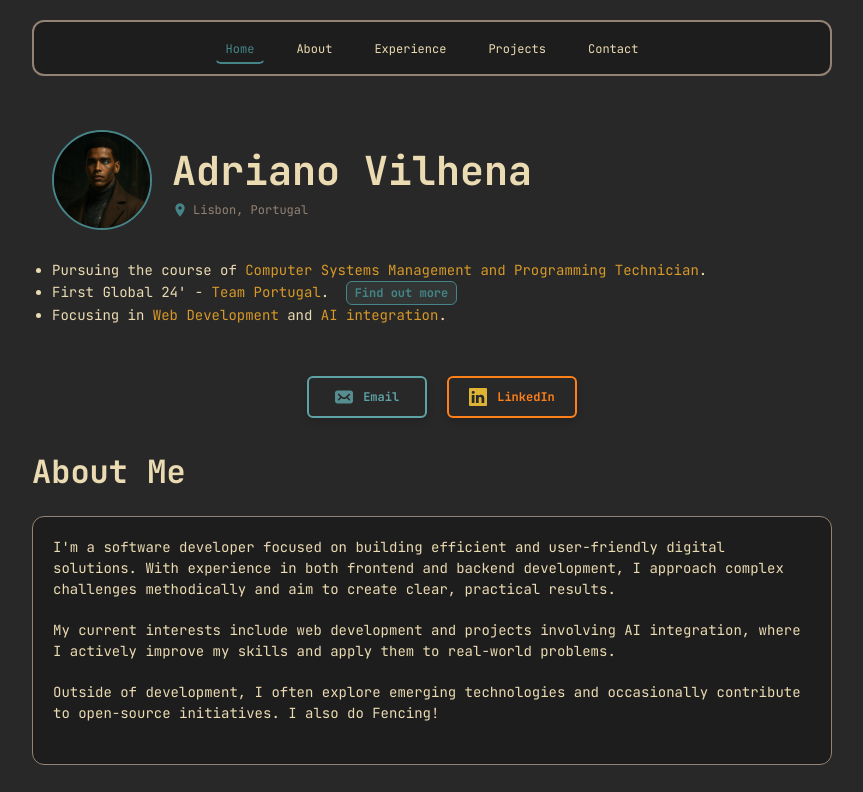
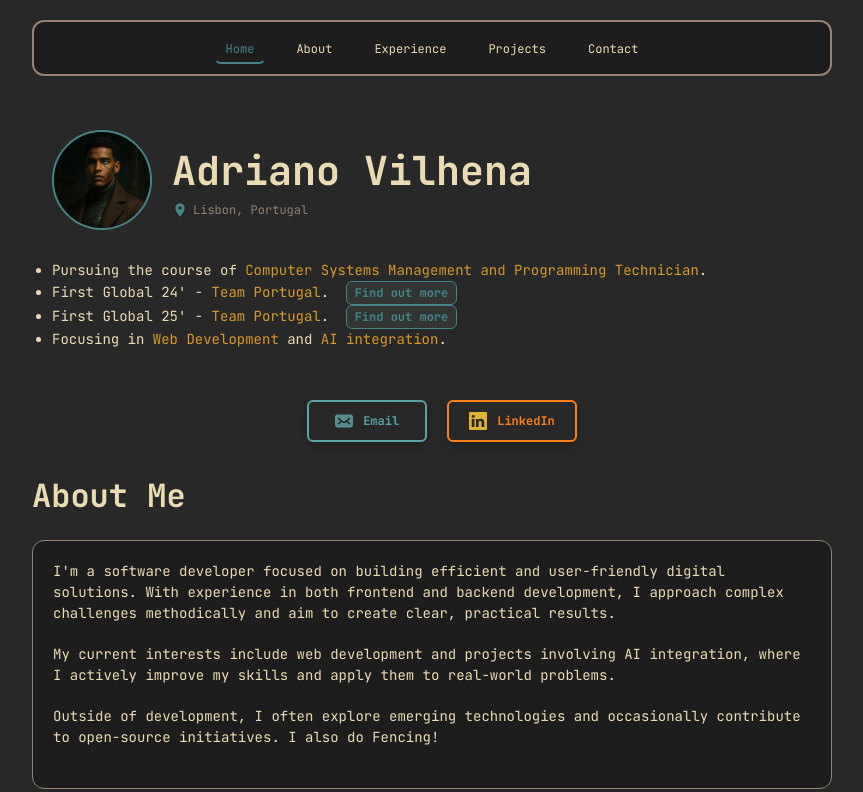
Before and after one commit to adrxLV/portfolio, a website: page index.html in a window 1280 px wide. Shown: the top 792 px of the page, without its empty margins (208-1071 px from the left). Drawn offline with nearby package versions, Linux system fonts and the light colour scheme.

Commit message:
Add link for First Global 25' - Team Portugal

```diff
--- a/index.html
+++ b/index.html
@@ -41,6 +41,7 @@
             <ul>
                 <li>Pursuing the course of <span class="highlight">Computer Systems Management and Programming Technician</span>.</li>
                 <li>First Global 24' - <span class="highlight">Team Portugal</span>. <a class="find-more-btn" href="#projects">Find out more</a></li>
+                <li>First Global 25' - <span class="highlight">Team Portugal</span>. <a class="find-more-btn" href="https://first.global/2025-nations/portugal-2025/">Find out more</a></li>
                 <li>Focusing in <span class="highlight">Web Development</span> and <span class="highlight">AI integration</span>.</li>
             </ul>
         </div>
```
